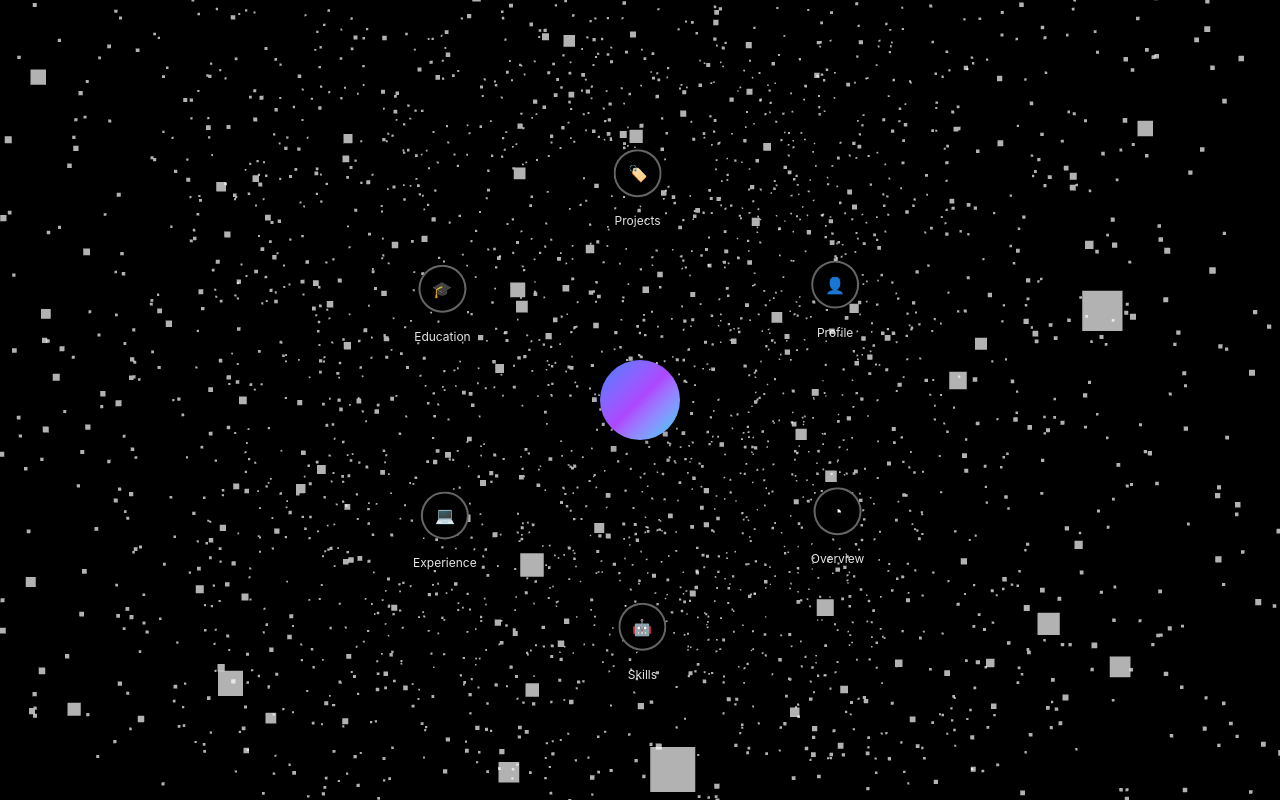
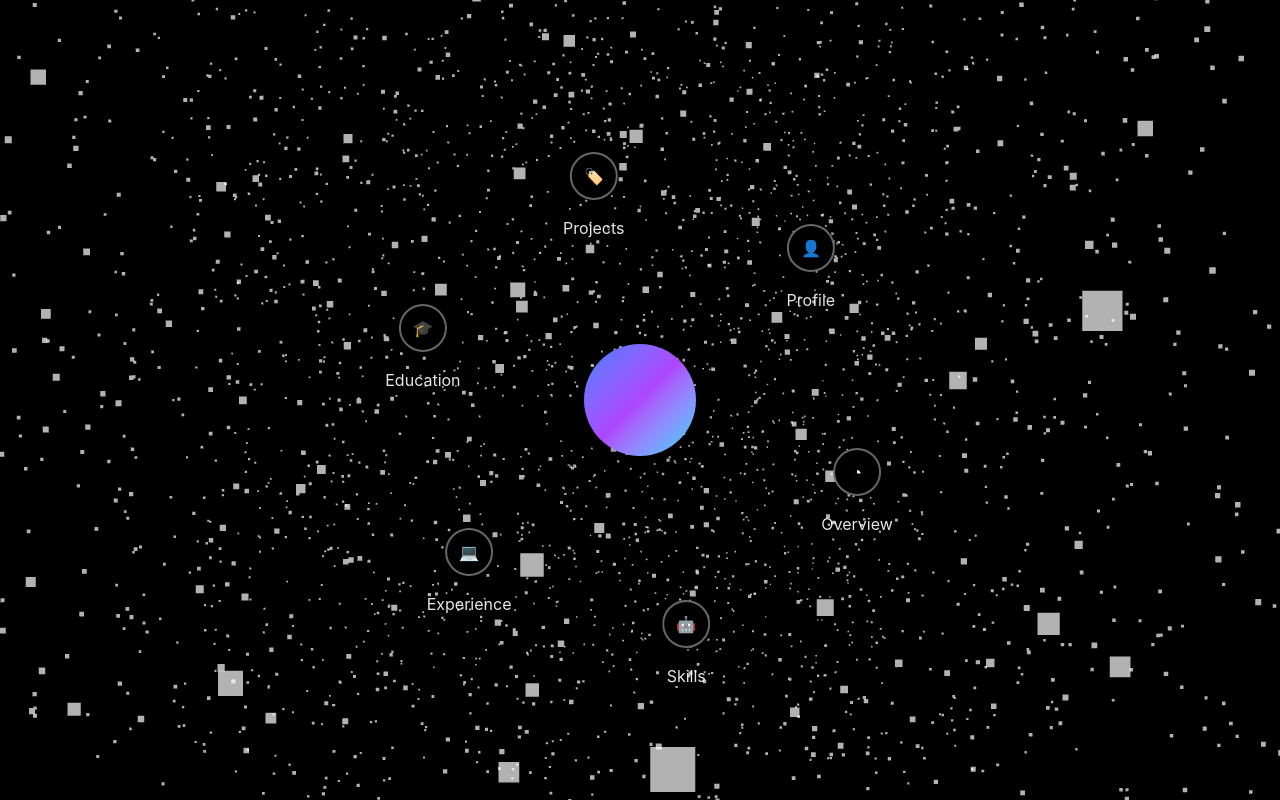
Before and after one commit to Umar-Qadri-850/Portfolio, an Angular app: page /Home in a window 1280 px wide. Built offline with nearby package versions, Linux system fonts and the light colour scheme.

Commit message:
Changes in files

```diff
--- a/src/home/home.html
+++ b/src/home/home.html
@@ -3,19 +3,20 @@
   <app-entropy></app-entropy>
 
   <!-- 🌌 CENTER CORE -->
-  <div class="absolute w-20 h-20 rounded-full bg-gradient-to-br from-blue-500 via-purple-500 to-cyan-400 animate-pulse z-0 shadow-2xl"></div>
+  <div class="absolute w-28 h-28 rounded-full bg-gradient-to-br from-blue-500 via-purple-500 to-cyan-400 animate-pulse z-0 shadow-2xl"></div>
 
   <!-- 🌀 ORBIT RING -->
   <div class="absolute w-[420px] h-[420px] rounded-full border border-white/10 z-0"></div>
 
   <!-- 🔵 NODES -->
-  <ng-container *ngFor="let item of timelineData; let i = index">
+<!-- 🔵 NODES -->
+<ng-container *ngFor="let item of timelineData; let i = index">
 
-    <div
-      class="absolute cursor-pointer transition-all duration-700 z-10"
-      [ngStyle]="getPosition(i)"
-      (click)="toggle(item.id)"
-    >
+  <div
+    class="absolute cursor-pointer transition-all duration-700"
+    [ngStyle]="getNodeStyle(i, item.id)"
+    (click)="toggle(item.id)"
+  >
 
       <!-- 🔘 NODE -->
       <div
@@ -31,7 +32,7 @@
 
       <!-- 📌 LABEL -->
       <div
-        class="absolute top-16 left-1/2 -translate-x-1/2 text-xs text-white/90 whitespace-nowrap"
+        class="absolute top-16 left-1/2 -translate-x-1/2 text-md text-white/90 whitespace-nowrap"
         [ngClass]="{ 'text-white scale-110': activeId === item.id }"
       >
         {{ item.title }}
@@ -40,7 +41,8 @@
       <!-- 📦 EXPANDED CARD -->
       <div
         *ngIf="expanded[item.id]"
-        class="absolute top-20 left-1/2 -translate-x-1/2 w-64 bg-black/95 border border-white/20 backdrop-blur-xl rounded-xl p-4 text-white shadow-2xl z-[9999]"
+        class="absolute left-1/2 -translate-x-1/2 w-64 bg-black/95 border border-white/20 backdrop-blur-xl rounded-xl p-4 text-white shadow-2xl z-[9999]"
+        [ngStyle]="getCardStyle(i)"
       >
 
         <!-- TITLE -->
@@ -57,7 +59,7 @@
         <div class="mt-4">
           <button
             class="w-full py-2 text-xs rounded-lg bg-gradient-to-r from-blue-500 to-purple-500 hover:opacity-90 transition"
-            (click)="goTo(item)"
+            (click)="goTo(item); $event.stopPropagation()"
           >
             Navigate
           </button>
--- a/src/home/home.ts
+++ b/src/home/home.ts
@@ -71,7 +71,7 @@ export class Home implements AfterViewInit, OnDestroy {
     this.lastTime = time;
 
     if (!this.paused) {
-      this.rotation += delta * 0.0080;
+      this.rotation += delta * 0.005;
       // Re-enter Angular zone only to mark the view dirty
       this.zone.run(() => this.cdr.markForCheck());
     }
@@ -82,17 +82,28 @@ export class Home implements AfterViewInit, OnDestroy {
   togglePause(): void {
     this.paused = !this.paused;
   }
-
-  getPosition(index: number) {
+getNodeStyle(index: number, id: number): Record<string, string> {
   const total = this.timelineData.length;
   const baseAngle = (index / total) * 360;
   const angle = baseAngle + this.rotation;
   const radius = 230;
   const rad = (angle * Math.PI) / 180;
+
   return {
-      transform: `translate(${radius * Math.cos(rad)}px, ${radius * Math.sin(rad)}px)`
+    transform: `translate(${radius * Math.cos(rad)}px, ${radius * Math.sin(rad)}px)`,
+    zIndex: this.activeId === id ? '1000' : '10'
   };
 }
+  // getPosition(index: number) {
+  //   const total = this.timelineData.length;
+  //   const baseAngle = (index / total) * 360;
+  //   const angle = baseAngle + this.rotation;
+  //   const radius = 230;
+  //   const rad = (angle * Math.PI) / 180;
+  //   return {
+  //     transform: `translate(${radius * Math.cos(rad)}px, ${radius * Math.sin(rad)}px)`
+  //   };
+  // }
 
   // toggle(id: number): void {
   //   this.expanded = {};
@@ -141,4 +152,19 @@ export class Home implements AfterViewInit, OnDestroy {
     const active = this.timelineData.find(i => i.id === this.activeId);
     return active?.relatedIds.includes(id) ?? false;
   }
+
+  getCardStyle(index: number): Record<string, string> {
+  const total = this.timelineData.length;
+  const baseAngle = (index / total) * 360;
+  const angle = baseAngle + this.rotation;
+  const rad = (angle * Math.PI) / 180;
+  const y = Math.sin(rad); // -1 (top) to +1 (bottom)
+
+  // If node is in the lower half of the orbit, open card upward
+  if (y > 0) {
+    return { bottom: '4.5rem', top: 'auto' };
+  } else {
+    return { top: '4.5rem', bottom: 'auto' };
   }
+}
+}
--- a/src/skills/skills.html
+++ b/src/skills/skills.html
@@ -26,15 +26,14 @@
   <ng-container *ngFor="let item of skillsData; let i = index">
 
     <div
-      class="absolute transition-all duration-700 z-20"
-      [ngStyle]="getPosition(i)"
+      class="absolute transition-all duration-700"
+      [ngStyle]="getNodeStyle(i, item.id)"
+      (click)="toggle(item.id)"
     >
 
       <!-- NODE -->
       <div
-        (click)="toggle(item.id)"
         class="relative flex items-center justify-center w-12 h-12 rounded-full border-2 cursor-pointer transition-all duration-500 backdrop-blur-xl bg-black/70 hover:scale-110"
-
         [ngClass]="{
           'scale-150 border-white shadow-[0_0_35px_rgba(255,255,255,0.45)] bg-white': activeId === item.id,
           'border-white/20 hover:border-white/50': activeId !== item.id
@@ -46,9 +45,7 @@
           [src]="item.icon"
           [alt]="item.title"
           class="w-8 h-8 object-contain transition-all duration-300"
-          [ngClass]="{
-            'scale-110': activeId === item.id
-          }"
+          [ngClass]="{ 'scale-110': activeId === item.id }"
         />
 
         <!-- ACTIVE GLOW -->
@@ -61,8 +58,7 @@
 
       <!-- LABEL -->
       <div
-        class="absolute top-16 left-1/2 -translate-x-1/2 whitespace-nowrap transition-all duration-300 text-sm"
-
+        class="absolute top-16 left-1/2 -translate-x-1/2 whitespace-nowrap transition-all duration-300 text-md"
         [ngClass]="{
           'text-white font-semibold scale-110': activeId === item.id,
           'text-white/60': activeId !== item.id
@@ -74,12 +70,12 @@
       <!-- EXPANDED CARD -->
       <div
         *ngIf="expanded[item.id]"
-        class="absolute top-24 left-1/2 -translate-x-1/2 w-64 rounded-2xl overflow-hidden border border-white/10 bg-black/90 backdrop-blur-2xl shadow-[0_0_50px_rgba(0,0,0,0.7)] p-5 z-[999]"
+        class="absolute left-1/2 -translate-x-1/2 w-64 rounded-2xl overflow-hidden border border-white/10 bg-black/90 backdrop-blur-2xl shadow-[0_0_50px_rgba(0,0,0,0.7)] p-5"
+        [ngStyle]="getCardStyle(i)"
       >
 
         <!-- HEADER -->
         <div class="flex items-center gap-3 mb-4">
-
           <div
             class="w-12 h-12 rounded-xl bg-white/5 border border-white/10 flex items-center justify-center"
           >
@@ -94,35 +90,27 @@
             <h2 class="text-white text-sm font-semibold">
               {{ item.title }}
             </h2>
-
             <p class="text-xs text-white/50">
               {{ item.level }}
             </p>
           </div>
-
         </div>
 
         <!-- SKILL BAR -->
         <div class="mb-2">
-
           <div class="w-full h-2 rounded-full bg-white/10 overflow-hidden">
-
             <div
               class="h-full rounded-full bg-gradient-to-r transition-all duration-700"
               [ngClass]="item.color"
-              [ngStyle]="{
-                width: getLevelWidth(item.level)
-              }"
+              [ngStyle]="{ width: getLevelWidth(item.level) }"
             ></div>
-
           </div>
-
         </div>
 
         <!-- DESCRIPTION -->
         <p class="text-xs leading-6 text-white/60">
           Strong experience building scalable and modern applications using
-          {{ item.title }} with {{item.level}} skills and UI systems.
+          {{ item.title }} with {{ item.level }} skills and UI systems.
         </p>
 
         <!-- BUTTON -->
--- a/src/skills/skills.ts
+++ b/src/skills/skills.ts
@@ -31,7 +31,6 @@ skillsData: SkillItem[] = [
       icon: 'https://cdn.jsdelivr.net/gh/devicons/devicon/icons/html5/html5-original.svg',
       color: 'from-orange-500 to-red-500'
     },
-
     {
       id: 2,
       title: 'CSS',
@@ -39,7 +38,6 @@ skillsData: SkillItem[] = [
       icon: 'https://cdn.jsdelivr.net/gh/devicons/devicon/icons/css3/css3-original.svg',
       color: 'from-blue-400 to-cyan-400'
     },
-
     {
       id: 3,
       title: 'TypeScript',
@@ -47,7 +45,6 @@ skillsData: SkillItem[] = [
       icon: 'https://cdn.jsdelivr.net/gh/devicons/devicon/icons/typescript/typescript-original.svg',
       color: 'from-blue-600 to-blue-400'
     },
-
     {
       id: 4,
       title: 'React',
@@ -55,7 +52,6 @@ skillsData: SkillItem[] = [
       icon: 'https://cdn.jsdelivr.net/gh/devicons/devicon/icons/react/react-original.svg',
       color: 'from-cyan-400 to-blue-500'
     },
-
     {
       id: 5,
       title: 'Angular',
@@ -63,7 +59,6 @@ skillsData: SkillItem[] = [
       icon: 'https://cdn.jsdelivr.net/gh/devicons/devicon/icons/angular/angular-original.svg',
       color: 'from-red-500 to-pink-500'
     },
-
     {
       id: 6,
       title: 'Figma',
@@ -71,7 +66,6 @@ skillsData: SkillItem[] = [
       icon: 'https://cdn.jsdelivr.net/gh/devicons/devicon/icons/figma/figma-original.svg',
       color: 'from-purple-500 to-pink-400'
     },
-
     {
       id: 7,
       title: 'Python',
@@ -105,20 +99,21 @@ skillsData: SkillItem[] = [
   }
 
   animate = (time: number) => {
-
-  if (!this.lastTime) {
-    this.lastTime = time;
-  }
-
+    if (!this.lastTime) this.lastTime = time;
     const delta = time - this.lastTime;
     this.lastTime = time;
 
-  // 🔄 ALWAYS ROTATE
     this.rotation += delta * 0.02;
 
     this.frameId = requestAnimationFrame(this.animate);
   };
-  getPosition(index: number) {
+
+  /**
+   * Merges position transform + z-index into one ngStyle object.
+   * Active node gets z-index 1000 so its card always renders above
+   * neighbouring nodes and their labels.
+   */
+  getNodeStyle(index: number, id: number): Record<string, string> {
     const total = this.skillsData.length;
     const baseAngle = (index / total) * 360;
     const angle = baseAngle + this.rotation;
@@ -126,30 +121,54 @@ animate = (time: number) => {
     const rad = (angle * Math.PI) / 180;
     const x = radius * Math.cos(rad);
     const y = radius * Math.sin(rad);
-    return { transform: `translate(${x}px, ${y}px)` };
+
+    return {
+      transform: `translate(${x}px, ${y}px)`,
+      zIndex: this.activeId === id ? '1000' : '20'
+    };
   }
 
-  toggle(id: number) {
+  /**
+   * Positions the expanded card above or below the node
+   * depending on which half of the orbit the node is currently in.
+   * sin > 0  → bottom half → card opens UPWARD
+   * sin <= 0 → top half    → card opens DOWNWARD
+   */
+  getCardStyle(index: number): Record<string, string> {
+    const total = this.skillsData.length;
+    const baseAngle = (index / total) * 360;
+    const angle = baseAngle + this.rotation;
+    const rad = (angle * Math.PI) / 180;
+    const y = Math.sin(rad);
+
+    if (y > 0) {
+      return { bottom: '4.5rem', top: 'auto' };
+    } else {
+      return { top: '4.5rem', bottom: 'auto' };
+    }
+  }
+
+  toggle(id: number): void {
     if (this.activeId === id) {
-      // Clicking the same node: close card and resume rotation
       this.activeId = null;
       this.expanded = {};
       this.isRotating = true;
       this.lastTime = 0;
     } else {
-      // New node clicked: stop rotation, show card
       this.activeId = id;
       this.expanded = {};
       this.expanded[id] = true;
       this.isRotating = false;
     }
   }
+
   getLevelWidth(level: string): string {
     const map: Record<string, string> = {
       'Expert': '90%',
       'Advanced': '75%',
       'Intermediate': '55%',
-      'Beginner': '30%'
+      'Beginner': '30%',
+      'Basic': '30%'
     };
     return map[level] || '50%';
   }
```
Lines whose indentation alone changed are shown as unchanged.
